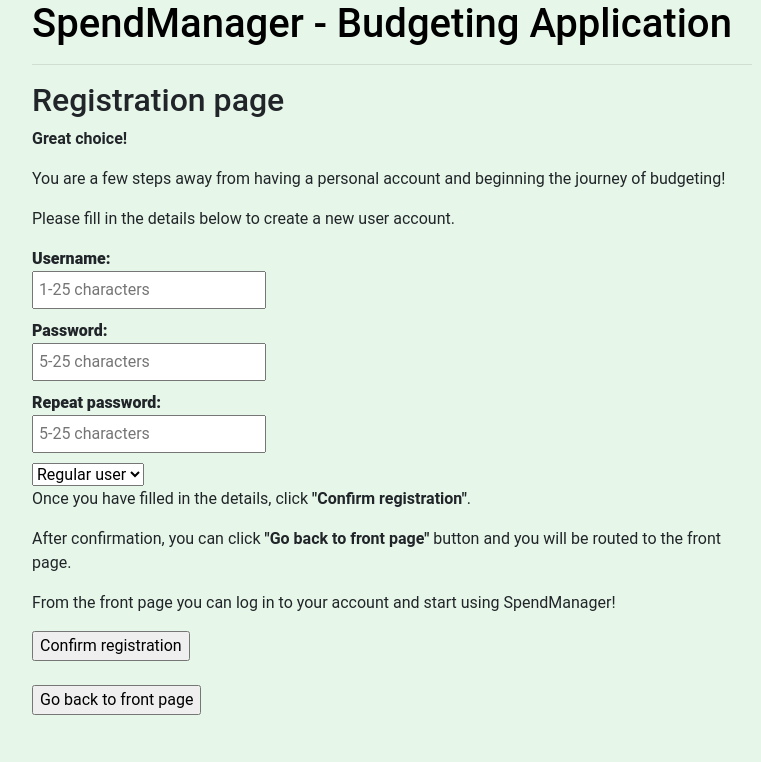
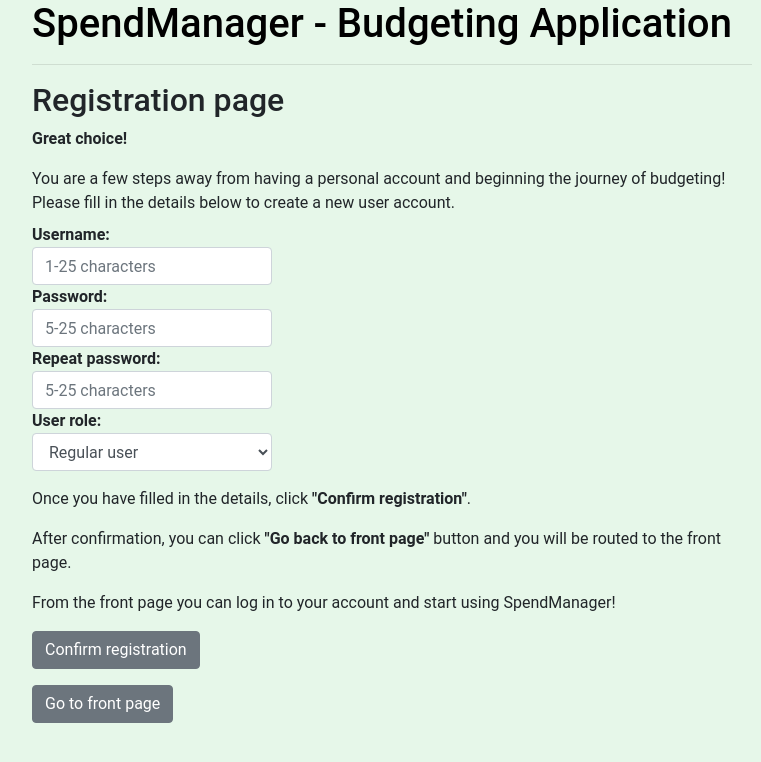
Before and after one commit to mikaelri/Budgeting-Application-Project, a Flask app: page /register in a window 1280 px wide. Shown: the top 762 px of the page, without its empty margins (248-1009 px from the left). Run offline with Flask 3, Linux system fonts and the light colour scheme; some libraries are stand-ins or nearby versions.

Commit message:
update html styles and documentation to routes

```diff
--- a/routes.py
+++ b/routes.py
@@ -1,9 +1,7 @@
 """module app to run the app.py file and flask used to handle the routing of the application"""
 from flask import render_template, redirect, request, session, flash, url_for
 from app import app
-import users
-import budgets
-import userbudgets
+import users, budgets, userbudgets
 
 @app.route('/')
 def index():
--- a/templates/admin.html
+++ b/templates/admin.html
@@ -44,7 +44,7 @@ Warning, once you hit the <b>"Delete"</b> button, the budget is gone.</p>
     {% if messages %}
       <div class="flash-messages">
         {% for message in messages %}
-          <strong><div class="alert alert-{{ message[1] }}">{{ message }}</div></strong>
+          <b><div class="alert alert-{{ message[1] }}">{{ message }}</div></b>
         {% endfor %}
       </div>
     {% endif %}
--- a/templates/budget.html
+++ b/templates/budget.html
@@ -9,7 +9,7 @@
 <form action="/budget" method="POST">
   <div class="form-group col-4 mt-3">
     <div class="row g-3 align-items-center">
-      <strong>Name of the budget:</strong><br>
+      <b>Name of the budget:</b><br>
       <input type="text" class="form-control" name="name" id="name" minlength="1" maxlength="25" placeholder="1-25 characters" required>
     </div>
   </div>
@@ -33,7 +33,7 @@
       {% if messages %}
         <div class="flash-messages">
           {% for message in messages %}
-            <strong><div class="alert alert-{{ message[1] }}">{{ message }}</div></strong>
+            <b><div class="alert alert-{{ message[1] }}">{{ message }}</div></b>
           {% endfor %}
         </div>
       {% endif %}
--- a/templates/error.html
+++ b/templates/error.html
@@ -1,7 +1,7 @@
 {% extends "layout.html" %}
 {% block content %}
 
-<strong>Exception:</strong> {{ message }}<br>
+<b>Exception:</b> {{ message }}<br>
 
 <form action="/" method="GET">
     <div class="text-left">
--- a/templates/error_transactions.html
+++ b/templates/error_transactions.html
@@ -1,7 +1,7 @@
 {% extends "layout.html" %}
 {% block content %}
 
-<strong>Exception:</strong> {{ message_transactions }}
+<b>Exception:</b> {{ message_transactions }}
 
 <form action="/login" method="GET">
     <div class="text-left">
--- a/templates/index.html
+++ b/templates/index.html
@@ -5,14 +5,14 @@
 <p>This application is a good solution for individuals and groups. <br>
 Use it for monthly income and expense analysis or create a budget for your holiday group and follow your spend.</p>
 
-<p><strong>This application provides functionalities to help you in budgeting, for example, you can easily:</strong></p>
+<p><b>This application provides functionalities to help you in budgeting, for example, you can easily:</b></p>
 <ul>
     <li>create your own budgets
     <li>add income & expense transactions by categories
     <li>search transactions by category & word
 </ul>
 
-<p>To login, please fill your username and password and press <strong>Login</strong> button.</p>
+<p>To login, please fill your username and password and press <b>Login</b> button.</p>
 
 <form action="/login" method="POST">
     <div class="form-group col-md-4">
@@ -37,7 +37,7 @@ Use it for monthly income and expense analysis or create a budget for your holid
     </div>
 </form><br>
 
-<p><strong>Why should I start using SpendManager?</strong></p>
+<p><b>Why should I start using SpendManager?</b></p>
 <ul>
     <li>application is free of charge
     <li>bugeting made simple
--- a/templates/mybudgets.html
+++ b/templates/mybudgets.html
@@ -3,7 +3,7 @@
 
 <h2>Your Budgets</h2>
 
-Select in which budget you want to add income or expense transactions and click <strong>"Add transactions"</strong>.
+Select in which budget you want to add income or expense transactions and click <b>"Add transactions"</b>.
 
 <form class="form-inline" action="/transactions" method="GET">
   <div class="wrap-input">
--- a/templates/netresult.html
+++ b/templates/netresult.html
@@ -4,7 +4,7 @@
 <h2>Net result</h2>
 
 {% if selected_budget %}
-<p> Net result for selected budget <strong>{{ selected_budget.name }}</strong>: {{ net_result }}</p>
+<p> Net result for selected budget <b>{{ selected_budget.name }}</b>: {{ net_result }}</p>
 {% else %}
   <p>No budget selected.</p>
 {% endif %}
--- a/templates/register.html
+++ b/templates/register.html
@@ -3,41 +3,52 @@
 
 <h2>Registration page</h2>
 
-<p><strong>Great choice!</strong><p>
-<p>You are a few steps away from having a personal account and beginning the journey of budgeting!</p>
-<p>Please fill in the details below to create a new user account.</p>
+<p><b>Great choice!</b><br></p>
+You are a few steps away from having a personal account and beginning the journey of budgeting!<br>
+Please fill in the details below to create a new user account.<br>
 
 <form action="/register" method="POST">
-  <b> <strong> Username:</strong><br>
-    <input type="text" name="username" id="username" minlength="1" maxlength="25" class="input-box" placeholder="1-25 characters" required></b><br>
-    <b> <strong> Password:</strong><br>
-    <input type="password" name="password1" id="password1" minlength="5" maxlength="25" class="input-box" placeholder="5-25 characters" required></b><br>
-    <b> <strong> Repeat password:</strong><br>
-    <input type="password" name="password2" id="password2" minlength="5" maxlength="25" class="input-box" placeholder="5-25 characters" required></b><br>
+  <div class="form-group col-4 mt-2">
+    <div class="row g-3 align-items-center">
 
-    <select name="role">
-    <option value=1> Regular user
-    <option value=2> Admin
-    </select>
+      <b>Username:</b>
+      <input type="text" name="username" id="username" minlength="1" maxlength="25" class="form-control" placeholder="1-25 characters" required>
 
-    <br>
+      <b> Password:</b>
+      <input type="password" name="password1" id="password1" minlength="5" maxlength="25" class="form-control" placeholder="5-25 characters" required>
 
-    <p>Once you have filled in the details, click <strong>"Confirm registration"</strong>.</p>
-    <p>After confirmation, you can click <strong>"Go back to front page"</strong> button and you will be routed to the front page.</p>
-    <p>From the front page you can log in to your account and start using SpendManager!</p>
+      <b> Repeat password:</b><br>
+      <input type="password" name="password2" id="password2" minlength="5" maxlength="25" class="form-control" placeholder="5-25 characters" required>
 
-    <input type="submit" value="Confirm registration">
+      <b> User role:</b>
+      <select class="form-control" name="role">
+        <option value=1> Regular user
+        <option value=2> Admin
+      </select>
+    </div>
+  </div>
+
+<p>Once you have filled in the details, click <b>"Confirm registration"</b>.</p>
+<p>After confirmation, you can click <b>"Go back to front page"</b> button and you will be routed to the front page.</p>
+<p>From the front page you can log in to your account and start using SpendManager!</p>
+  <div class="text-left">
+    <button type="submit" class="btn btn-secondary">Confirm registration</button>
     <input type="hidden" name="csrf_token" value="{{ session.csrf_token }}">
+  </div>
 </form>
-<br>
 
-<a href="/"><input type="submit" value="Go back to front page"></a>
+<form class="form-inline" action="/" method="GET">
+  <div class="text-left">
+    <button type="submit" class="btn btn-secondary mt-3">Go to front page</button>
+    <input type="hidden" name="csrf_token" value="{{ session.csrf_token }}">
+  </div>
+</form>
 
 <p>{% with messages = get_flashed_messages() %}
   {% if messages %}
     <div class="flash-messages">
       {% for message in messages %}
-        <strong><div class="alert alert-{{ message[1] }}">{{ message }}</div></strong>
+        <b><div class="alert alert-{{ message[1] }}">{{ message }}</div></b>
       {% endfor %}
     </div>
   {% endif %}
```
Also changed, not shown: templates/login.html (+7 -7 lines), templates/transactions.html (+7 -7 lines).
